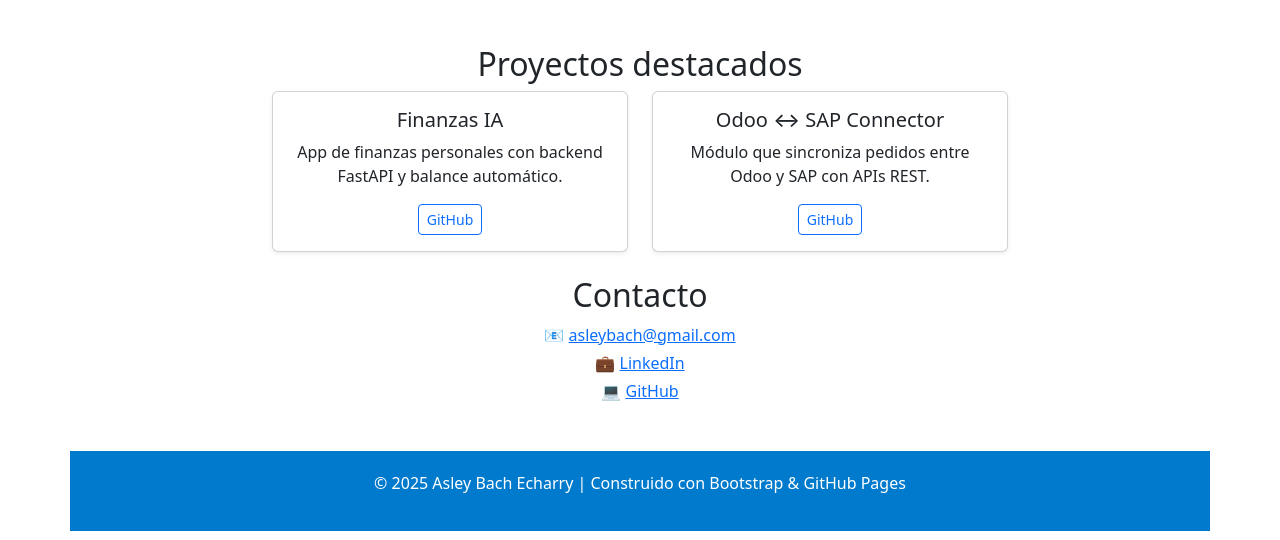
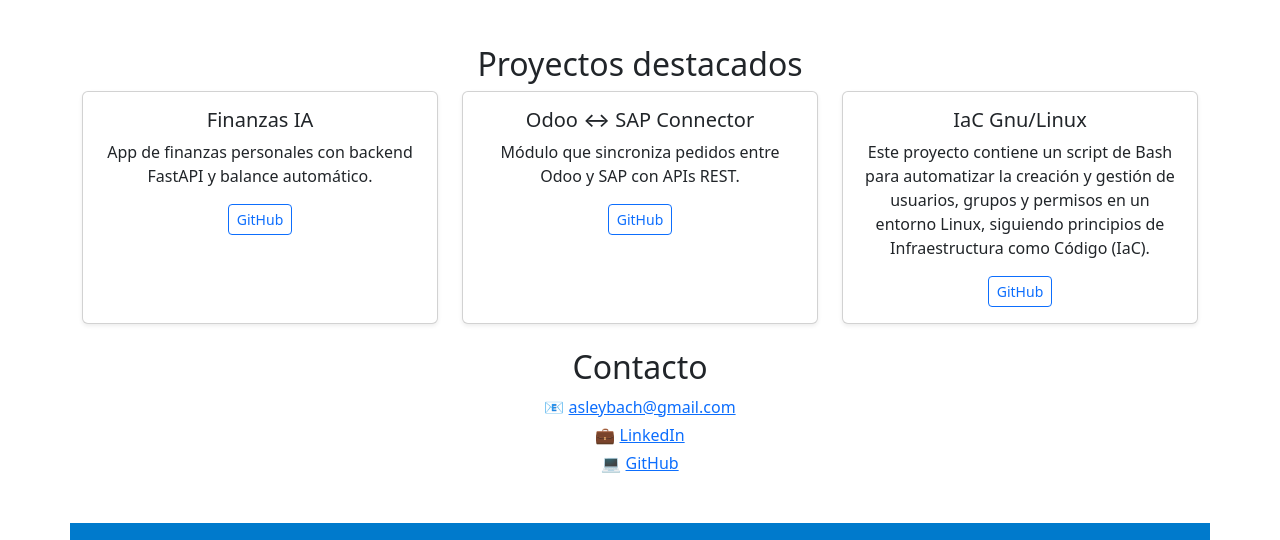
Before and after one commit to asleybach/asleybach.github.io, a plain HTML site: page index.html in a window 1280 px wide. Shown: the part 766-1306 px from the top of the page. Drawn offline with nearby package versions, Linux system fonts and the light colour scheme.

Commit message:
actualización del sitio [agosto 2025]

```diff
--- a/assets/js/main.js
+++ b/assets/js/main.js
@@ -22,7 +22,7 @@ const translations = {
     projects_title: "Proyectos destacados",
     proj1_text: "App de finanzas personales con backend FastAPI y balance automático.",
     proj2_text: "Módulo que sincroniza pedidos entre Odoo y SAP con APIs REST.",
-    proj3_text: "App Android para gestionar jugadores y entrenamientos con IA.",
+    proj3_text: "Este proyecto contiene un script de Bash para automatizar la creación y gestión de usuarios, grupos y permisos en un entorno Linux, siguiendo principios de Infraestructura como Código (IaC).",
     proj4_text: "Extensión para contratos de vehículos con integración de ventas.",
     proj5_text: "Evaluación de soft skills con agente personalizado y frontend web.",
     contact_title: "Contacto",
@@ -51,7 +51,7 @@ const translations = {
     projects_title: "Featured Projects",
     proj1_text: "Personal finance app with FastAPI backend and automatic balance.",
     proj2_text: "Module to sync sales orders between Odoo and SAP using REST APIs.",
-    proj3_text: "Android app to manage volleyball teams with AI features.",
+    proj3_text: "This project contains a Bash script to automate the creation and management of users, groups, and permissions in a Linux environment, following Infrastructure as Code (IaC) principles.",
     proj4_text: "Extension for vehicle contracts with sales integration in Odoo.",
     proj5_text: "Soft skills evaluation with a custom GPT agent and frontend.",
     contact_title: "Contact",
@@ -80,7 +80,7 @@ const translations = {
     projects_title: "Projetos em destaque",
     proj1_text: "App de finanças pessoais com FastAPI e cálculo automático de saldo.",
     proj2_text: "Módulo que sincroniza pedidos entre Odoo e SAP via APIs REST.",
-    proj3_text: "App Android para gerenciar jogadores e treinos com IA.",
+    proj3_text: "Este projeto contém um script Bash para automatizar a criação e gestão de usuários, grupos e permissões em um ambiente Linux, seguindo princípios de Infraestrutura como Código (IaC).",
     proj4_text: "Extensão para contratos de frota com integração de vendas no Odoo.",
     proj5_text: "Avaliação de soft skills com agente GPT personalizado.",
     contact_title: "Contato",
--- a/index.html
+++ b/index.html
@@ -80,7 +80,16 @@
         </div>
       </div>
 
-
+      <!-- Proyecto 3 -->
+      <div class="col-md-4 d-flex align-items-stretch justify-content-center">
+        <div class="card mb-4 shadow-sm">
+          <div class="card-body">
+            <h5 class="card-title">IaC Gnu/Linux</h5>
+            <p class="card-text" id="proj3_text">Este proyecto contiene un script de Bash para automatizar la creación y gestión de usuarios, grupos y permisos en un entorno Linux, siguiendo principios de Infraestructura como Código (IaC).</p>
+            <a href="https://github.com/asleybach/iac-gnulinux-usuarios-basico" class="btn btn-outline-primary btn-sm" target="_blank">GitHub</a>
+          </div>
+        </div>
+      </div>
 
   <!-- Contacto -->
   <div class="container text-center mb-5">
```
Also changed, not shown: 1 other file.
